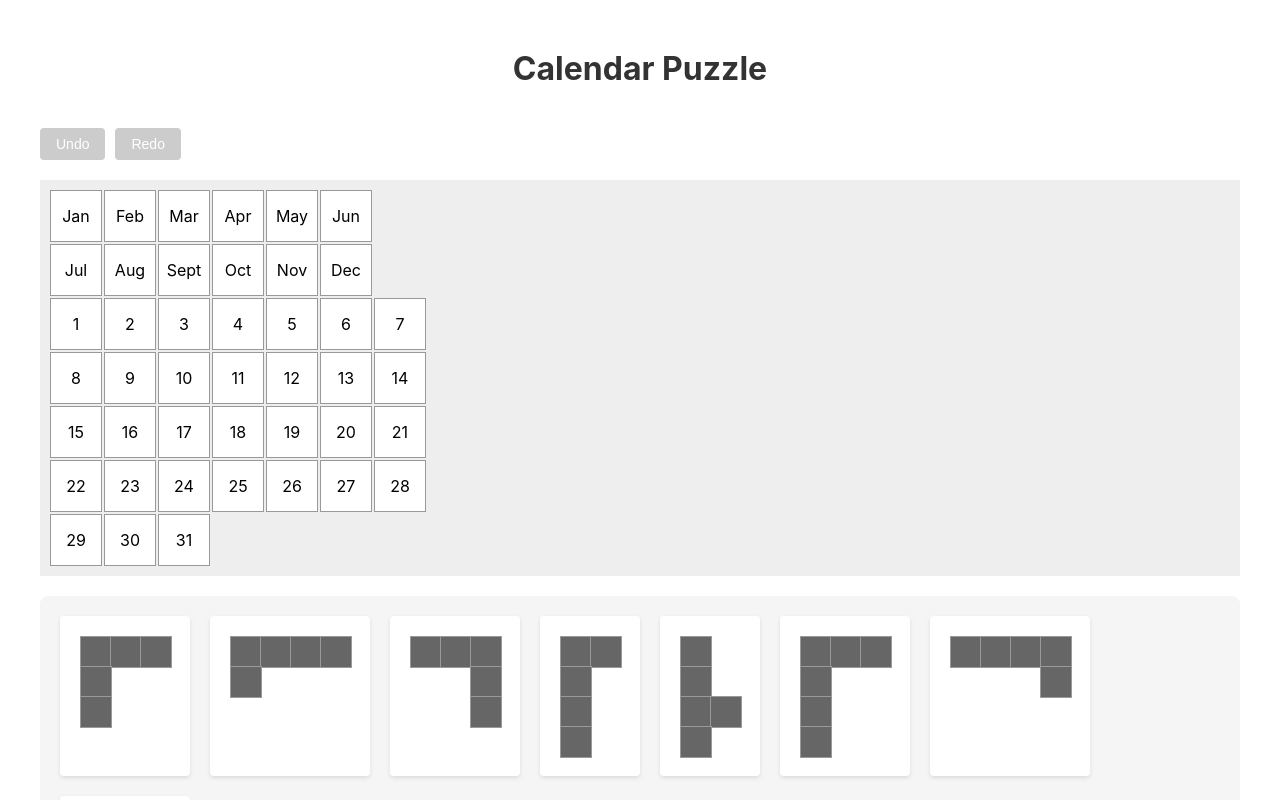
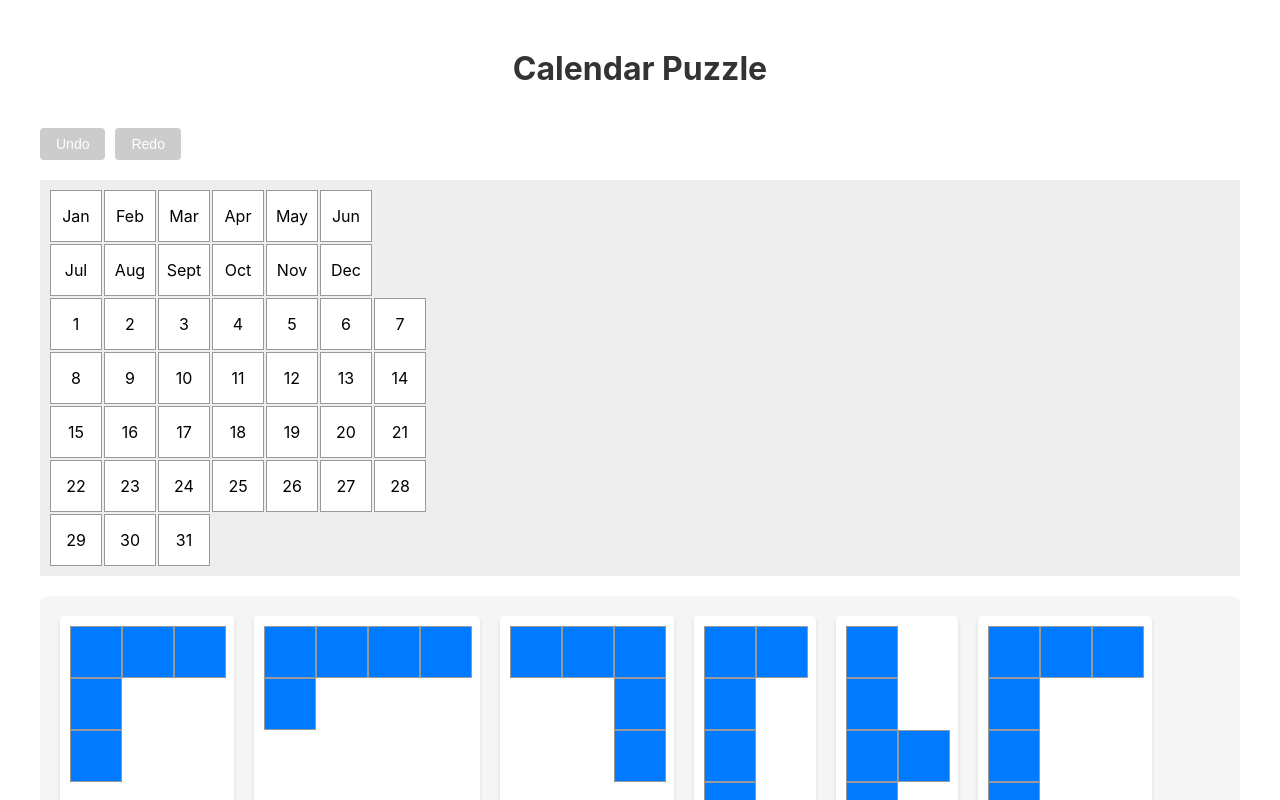
Before and after one commit to yoavain/calendar-puzzle, a React (Create React App) app: page / in a window 1280 px wide. Shown: the top 800 px of the page. Built offline with nearby package versions, Linux system fonts and the light colour scheme.

Commit message:
fix size of blocks

```diff
--- a/src/components/Game.tsx
+++ b/src/components/Game.tsx
@@ -1,5 +1,5 @@
 import React, { useState, useEffect, useCallback } from 'react';
-import { GameState, Position, Piece as PieceType, DragItem, GameStateAction } from '../types/types';
+import { GameState, Position, Piece as PieceType, DragItem, GameStateAction, BoardCell } from '../types/types';
 import Board from './Board';
 import Piece from './Piece';
 import PieceControls from './PieceControls';
@@ -9,7 +9,8 @@ import {
     flipPieceHorizontal,
     flipPieceVertical,
     isValidPlacement,
-    clearPieceFromBoard
+    clearPieceFromBoard,
+    getTransformedShape
 } from '../utils/gameLogic';
 import { useGameHistory } from '../hooks/useGameHistory';
 
@@ -112,86 +113,94 @@ const Game: React.FC = () => {
     };
 
     const handleCellClick = (position: Position) => {
-        // Implement piece placement logic
+        // For now, do nothing when clicking cells
+        // Remove this function if cell clicks aren't needed
     };
 
-    const handlePieceDrop = (position: Position, dragItem: DragItem) => {
-        const { pieceId, shape } = dragItem;
+    const updateBoardAndPieces = (
+        piece: PieceType,
+        newPosition: Position | null,
+        currentBoard: BoardCell[][]
+    ): { board: BoardCell[][], pieces: PieceType[] } => {
+        // Create new board
+        let newBoard = currentBoard.map(row => [...row]);
 
-        const newState = (() => {
-            // Check if placement is valid
-            const piece = gameState.pieces.find(p => p.id === pieceId);
-            if (!piece || !isValidPlacement(gameState.board, piece, position)) {
-                return gameState;
+        // Clear old position if exists
+        if (piece.position) {
+            newBoard = clearPieceFromBoard(newBoard, piece);
         }
 
-            // Create new board with piece placed
-            const newBoard = gameState.board.map(row => [...row]);
-            for (let y = 0; y < shape.length; y++) {
-                for (let x = 0; x < shape[0].length; x++) {
-                    if (shape[y][x]) {
-                        const boardY = position.y + y;
-                        const boardX = position.x + x;
+        // Place in new position if provided
+        if (newPosition) {
+            const transformedShape = getTransformedShape(piece);
+            for (let y = 0; y < transformedShape.length; y++) {
+                for (let x = 0; x < transformedShape[0].length; x++) {
+                    if (transformedShape[y][x]) {
+                        const boardY = newPosition.y + y;
+                        const boardX = newPosition.x + x;
                         if (boardY < newBoard.length && boardX < newBoard[0].length) {
                             newBoard[boardY][boardX].isOccupied = true;
                         }
                     }
                 }
             }
+        }
 
-            // Update piece position
+        // Update pieces array
         const newPieces = gameState.pieces.map(p =>
-                p.id === pieceId
-                    ? { ...p, position }
+            p.id === piece.id
+                ? { ...p, position: newPosition }
                 : p
         );
 
-            return {
+        return { board: newBoard, pieces: newPieces };
+    };
+
+    const handlePieceDrop = (position: Position, dragItem: DragItem) => {
+        const { pieceId } = dragItem;
+
+        const piece = gameState.pieces.find(p => p.id === pieceId);
+        if (!piece || !isValidPlacement(gameState.board, piece, position)) {
+            return;
+        }
+
+        const { board: newBoard, pieces: newPieces } = updateBoardAndPieces(
+            piece,
+            position,
+            gameState.board
+        );
+
+        pushState({
             ...gameState,
             board: newBoard,
             pieces: newPieces,
             selectedPieceId: null
-            };
-        })();
-
-        if (newState !== gameState) {
-            pushState(newState, {
+        }, {
             type: 'PLACE_PIECE',
             pieceId,
             position
         });
-        }
     };
 
     const handlePiecePickup = (pieceId: number) => {
-        const newState = (() => {
         const piece = gameState.pieces.find(p => p.id === pieceId);
-            if (!piece || !piece.position) return gameState;
+        if (!piece || !piece.position) return;
 
-            // Create new board with piece removed
-            const newBoard = clearPieceFromBoard(gameState.board, piece);
-
-            // Update piece position to null
-            const newPieces = gameState.pieces.map(p =>
-                p.id === pieceId
-                    ? { ...p, position: null }
-                    : p
+        const { board: newBoard, pieces: newPieces } = updateBoardAndPieces(
+            piece,
+            null,
+            gameState.board
         );
 
-            return {
+        pushState({
             ...gameState,
             board: newBoard,
             pieces: newPieces,
             selectedPieceId: pieceId
-            };
-        })();
-
-        if (newState !== gameState) {
-            pushState(newState, {
+        }, {
             type: 'REMOVE_PIECE',
             pieceId
         });
-        }
     };
 
     const handleKeyDown = useCallback((e: KeyboardEvent) => {
--- a/src/components/Piece.tsx
+++ b/src/components/Piece.tsx
@@ -1,5 +1,5 @@
 import React from 'react';
-import { Piece as PieceType, DragItem } from '../types/types';
+import { Piece as PieceType } from '../types/types';
 import { getTransformedShape } from '../utils/gameLogic';
 
 interface PieceProps {
@@ -9,58 +9,39 @@ interface PieceProps {
 }
 
 const Piece: React.FC<PieceProps> = ({ piece, isSelected, onClick }) => {
-    const gridSize = 30; // pixels per cell
-    const transformedShape = getTransformedShape(piece);
-
-    const handleDragStart = (e: React.DragEvent<HTMLDivElement>) => {
-        const dragItem: DragItem = {
-            pieceId: piece.id,
-            shape: transformedShape
-        };
-        e.dataTransfer.setData('application/json', JSON.stringify(dragItem));
-
-        // Create a preview image
-        const elem = e.currentTarget.cloneNode(true) as HTMLElement;
-        elem.style.position = 'absolute';
-        elem.style.top = '-1000px';
-        document.body.appendChild(elem);
-        e.dataTransfer.setDragImage(elem, gridSize, gridSize);
-        setTimeout(() => document.body.removeChild(elem), 0);
-
-        // If piece is placed, remove it from the board
-        if (piece.position) {
-            onClick(); // This will trigger handlePiecePickup
-        }
-    };
+    const shape = getTransformedShape(piece);
+    const width = shape[0].length;
+    const height = shape.length;
 
     return (
         <div
             className={`piece ${isSelected ? 'selected' : ''} ${piece.position ? 'placed' : ''}`}
             onClick={onClick}
-            draggable={true}
-            onDragStart={handleDragStart}
-            style={{
-                display: 'inline-grid',
-                gridTemplateRows: `repeat(${transformedShape.length}, ${gridSize}px)`,
-                gridTemplateColumns: `repeat(${transformedShape[0].length}, ${gridSize}px)`,
-                cursor: piece.position ? 'move' : 'grab',
-                margin: '10px',
-                opacity: piece.position ? 0.7 : 1
+            draggable={!piece.position}
+            onDragStart={(e) => {
+                e.dataTransfer.setData('application/json', JSON.stringify({
+                    pieceId: piece.id,
+                    shape
+                }));
             }}
         >
-            {transformedShape.map((row, i) =>
-                row.map((cell, j) => (
             <div
-                        key={`${i}-${j}`}
+                className="piece-grid"
                 style={{
-                            width: gridSize,
-                            height: gridSize,
-                            backgroundColor: cell ? '#666' : 'transparent',
-                            border: cell ? '1px solid #999' : 'none'
+                    gridTemplateColumns: `repeat(${width}, var(--cell-size))`,
+                    gridTemplateRows: `repeat(${height}, var(--cell-size))`
                 }}
+            >
+                {shape.map((row, y) =>
+                    row.map((cell, x) => (
+                        <div
+                            key={`${x}-${y}`}
+                            className={`piece-cell ${cell ? 'filled' : 'empty'}`}
+                            style={{ visibility: cell ? 'visible' : 'hidden' }}
                         />
                     ))
                 )}
+            </div>
         </div>
     );
 };
--- a/src/styles/styles.css
+++ b/src/styles/styles.css
@@ -26,8 +26,8 @@ h1 {
 }
 
 .board-cell {
-    width: 50px;
-    height: 50px;
+    width: var(--cell-size);
+    height: var(--cell-size);
     border: 1px solid #999;
     display: flex;
     align-items: center;
@@ -154,3 +154,35 @@ h1 {
 .piece-controls button:active {
     background: #e0e0e0;
 }
+
+/* Add piece cell styling */
+.piece-cell {
+    width: var(--cell-size);
+    height: var(--cell-size);
+    border: 1px solid #999;
+    background-color: #007bff;
+}
+
+/* Update piece grid styling */
+.piece-grid {
+    display: grid;
+    gap: var(--cell-gap);
+    background-color: transparent;
+}
+
+/* Update pieces container */
+.pieces-container {
+    display: flex;
+    flex-wrap: wrap;
+    gap: 20px;
+    margin-top: 20px;
+    padding: 20px;
+    background-color: #f5f5f5;
+    border-radius: 8px;
+}
+
+/* First define a base cell size that we'll use everywhere */
+:root {
+    --cell-size: 50px;
+    --cell-gap: 2px;
+}
```
Lines whose indentation alone changed are shown as unchanged.
